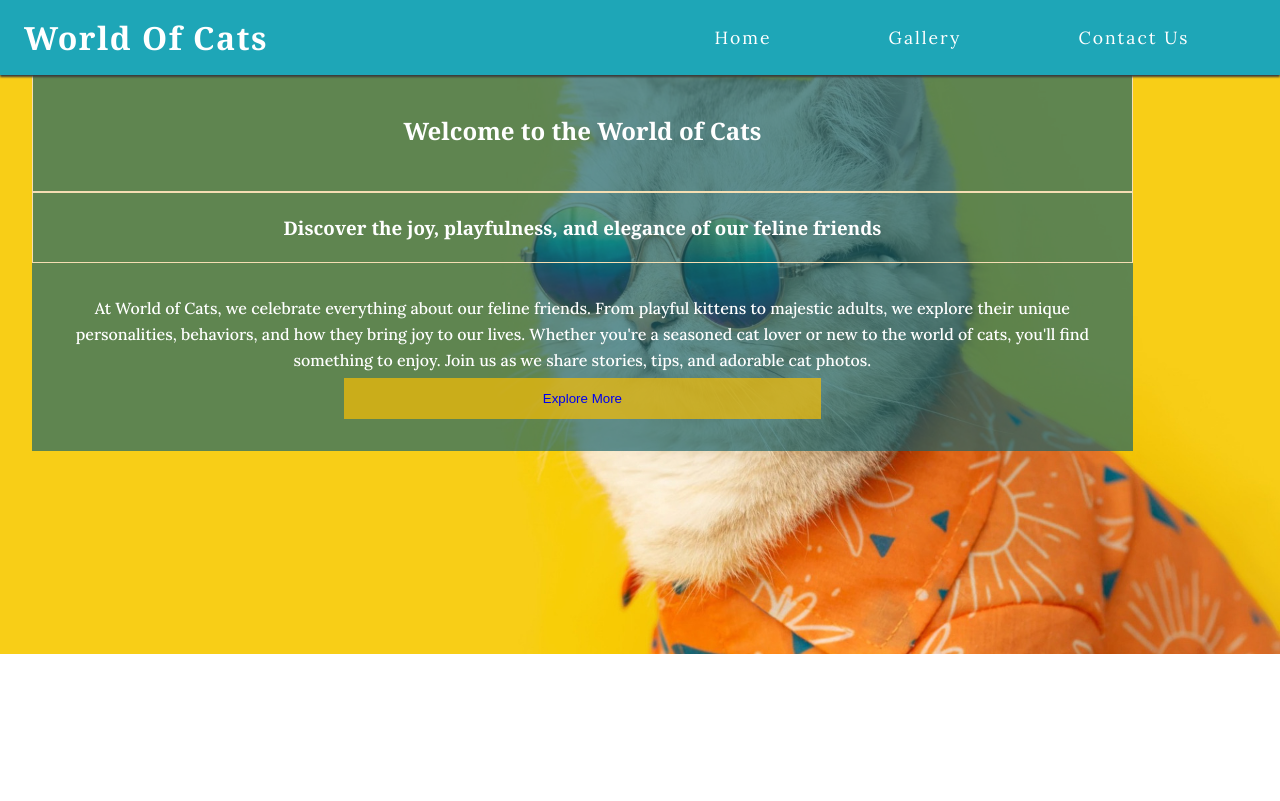
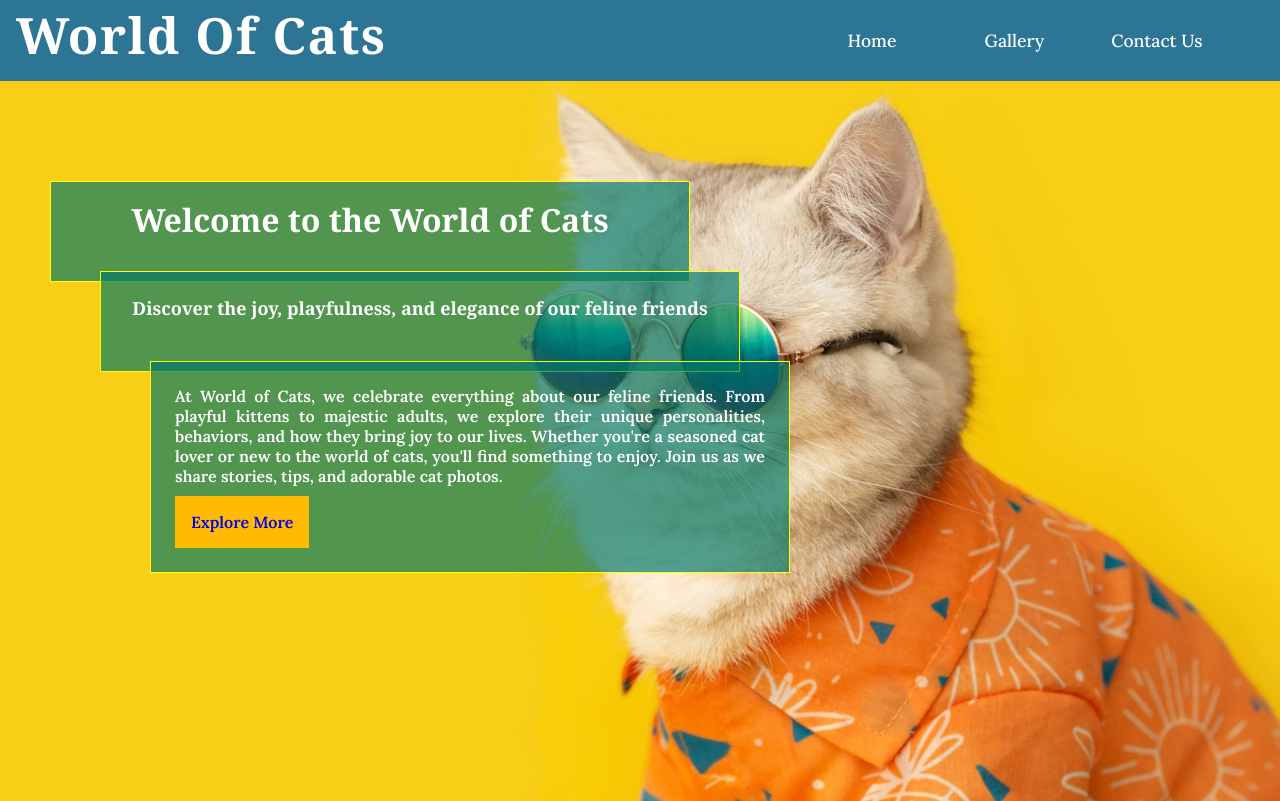
Before and after one commit to wafia7510/worldofcats, a plain HTML site: page index.html in a window 1280 px wide. Drawn offline with Linux system fonts and the light colour scheme.

Commit message:
updated the header and main tags and their elements and also added styling for them

```diff
--- a/assets/css/styles.css
+++ b/assets/css/styles.css
@@ -13,9 +13,6 @@ body {
     min-height: 100vh;
     display: flex;
     flex-direction: column;
-
-
-    /* Font styles*/
     font-family: "Lora", serif;
 }
 
@@ -25,38 +22,226 @@ h1, h2, h3 {
 
 /* Header */
 header {
-    position: fixed;
-    background-color: #1ea6b7;
+
+    background-color: #2d7594;
     padding: 0 1rem;
     width: 100%;
+
     box-shadow: 0 2px 2px #3a3a3a;
     display: flex;
     justify-content: space-between;
     align-items: center;
+
 }
 
 /* Name of Website styling */
-header>a {
+header>#logo {
     text-decoration: none;
+    width: fit-content;
+    height: 80px;
+
 }
-
-header #logo {
+header #logo-heading {
     color: #ffffff;
-    font-size: 200%;
+    font-size: 50px;
     letter-spacing: 1.5px;
 }
 
-/* Menu bar styling for mobile */
+/* Menu bar styling for large screens */
+
 .nav-toggle {
+    /*to hide the menu bar checkbox for large screens*/
     display: none;
 }
 
 .nav-toggle-label {
-    font-size: 2.5rem;
+     /*to hide the menu bar for large screens */
+  display: none;
 }
+/*nav links tag* for large screens*/
+header nav{
+    width: 40%;
+    padding: 1.5vw;
 
+}
+#menu{
+    list-style-type: none;
+    margin: 0;
+    padding: 0;
+
+    text-align: center;
+}
+#menu li{
+    display: inline-block;
+    width: 30%;
+    text-align: center;
+
+}
+#menu li a{
+    text-decoration: none;
+    color: #ffffff;
+    font-size: 110%;
+    display: block;
+    font-weight: 500;
+    padding: 10px 5px;
+
+
+}
+/*adding hover effects on the menu items*/
+#menu li a:hover{
+    background-color:#ffffff;
+    color: #0b8b8d;
+}
+/*main element styling*/
+main{
+    display: flex;
+    flex-direction: column;
+    flex-wrap: wrap;
+
+}
+/*first section hero styling */
+#hero-section{
+    /*adding background image*/
+    background: url("../images/koshka-kot-temnyi-ochki-rubashka-zheltyi-fon.jpg") no-repeat center center/cover;
+    width: 100%;
+    height: 90vh;
+    position: relative;
+    display: flex;
+    flex-direction: column;
+    align-items: center;
+
+}
+/*inside tags of hero-section elements h1, h3 and p styling*/
+#hero-section h1{
+    background-color: #00796bab;
+    color: white;
+    position: absolute;
+    width: 50%;
+    height: 14%;
+    padding: 1rem;
+    text-align: center;
+    top: 100px;
+    left: 50px;
+    font-size:xx-large;
+    border: 1px solid yellow;
+}
+#hero-section h3{
+    background-color: #00796bab;
+    color: white;
+    position: absolute;
+    width: 50%;
+    padding: 1.5rem;
+    height: 14%;
+    text-align: center;
+    top: 190px;
+    left: 100px;
+    font-size: large;
+    border: 1px solid yellow;
+    vertical-align:middle;
+}
+#hero-section p{
+    background-color: #00796bab;
+    color: white;
+    position: absolute;
+    width: 50%;
+    padding: 1.5rem;
+    border: 1px solid yellow;
+    font-weight: 600;
+    text-align: justify;
+    top: 280px;
+    left: 150px;
+}
+/*inside tag of anchor element styling*/
+#cta-button{
+    text-decoration: none;
+    background-color: rgb(255, 187, 0);
+    padding: 1rem;
+    display: inline-block;
+    margin-top: 10px;
+}
+#cta-button:hover{
+    background-color: yellow;
+    color: black;
+}
+/*Media query for mobile and tablet screens*/
+@media screen and (max-width: 767px){
+    header {
+
+
+        position: fixed;
+        z-index: 10;
+        display: flex;
+        align-items: center;
+
+    }
+    header>#logo {
+
+        height: fit-content;
+
+
+    }
+    header #logo-heading {
+
+        font-size: 5vw;
+        letter-spacing: 0.5px;
+    }
+    .nav-toggle {
+        display: none;
+    }
+
+    .nav-toggle-label {
+        font-size: 2.5rem;
+        display: block;
+
+    }
+    header nav{
+        width: 100%;
+        display: none;
+        border: 1px solid black;
+        position: absolute;
+        top: 51px;
+        left: 0;
+        background-color: #ffffff;
+
+    }
+    #menu{
+        list-style-type: none;
+        margin: 0;
+        padding: 0;
+
+        text-align: center;
+    }
+    #menu li{
+
+       display: block;
+       text-align: center;
+       width: 100%;
+
+
+    }
+    #menu li a{
+
+        color: #3a3a3a;
+        padding: 20px;
+
+    }
+    #menu li a:hover{
+        background-color: #2d7594;
+        color: #ffffff;
+    }
+    .nav-toggle:checked + .nav-toggle-label + nav {
+        display: block;
+
+    }
+
+    .nav-toggle-label i {
+        color: #ffffff;
+    }
+
+
+}
 /* Menu items styling */
-nav {
+/*nav {
     position: absolute;
     left: 0;
     top: 100%;
@@ -87,65 +272,82 @@ nav {
 
 #menu li a:hover {
     color: #f0f0f0;
-    background-color:  #1ea6b7;
-}
+    background-color: #1ea6b7;
+}*/
 
 /* Show menu when checkbox is checked */
-.nav-toggle:checked + .nav-toggle-label + nav {
+/*.nav-toggle:checked + .nav-toggle-label + nav {
     display: block;
     z-index: 200;
 }
 
 .nav-toggle-label i {
     color: #ffffff;
-}
+}*/
 
 /* Main element styling */
-main {
+/*main {
     flex: 1 0 auto;
     margin-top: 54px;
     width: 100%;
-    position: relative;
-    z-index: -12;
+    border: 1px solid black;
+
 }
+main h1{
+    border: 1px solid black;
+    margin-top: 100px;
+}
+main h1:hover{
+    background-color: brown;
+}*/
 
 /* Styling to add wallpaper for the content of the hero-content */
-#hero{
+/*#hero {
     height: 600px;
     width: 100%;
     background: url("../images/koshka-kot-temnyi-ochki-rubashka-zheltyi-fon.jpg") no-repeat center center/cover;
     position: relative;
+    z-index: -12;
+    border: 1px solid black;
+}*/
 
-}
-/* hero-content styling inside of hero section*/
-#hero-content{
+/* hero-content styling inside of hero section */
+/*#hero-content {
     position: absolute;
     top: 15px;
     left: 32px;
     width: 86vw;
     background-color: rgb(22 97 108 / 67%);
-    /*flex property added to control the flow of content of the hero section*/
     display: flex;
     flex-direction: column;
     justify-content: center;
     align-content: center;
+    z-index: 200;
 }
-/*styling added for h1, h3, p and button element*/
-#hero-content>h1 {
-  border: 1px solid wheat;
-   padding: 4%;
+#hero-content h1{
+    border: 2px solid wheat;
+    padding: 4%;
     text-align: center;
     color: #ffffff;
 }
-#hero-content>h3 {
+#hero-content h1:hover{
+    background-color: black;
+}
+/* Styling for h1, h3, p, and button elements */
+/*#hero-content >h1 {
+    border: 1px solid wheat;
+    padding: 4%;
+    text-align: center;
+    color: #ffffff;
+}
+
+#hero-content >h3 {
     border: 1px solid wheat;
     padding: 2%;
     text-align: center;
     color: #ffffff;
 }
-
-#hero-content>p {
-
+#hero-content >p {
     padding: 2rem;
     text-align: center;
     color: #ffffff;
@@ -153,34 +355,37 @@ main {
     font-weight: 500;
     font-size: 1rem;
 }
-/*button of hero content styling*/
-#cta-button{
-    background-color:rgba(247, 190, 5, 0.705);;
+
+p:hover{
+    background-color: tan;
+}*/
+
+/* Button of hero content styling */
+/*#cta-button {
+    background-color: rgba(247, 190, 5, 0.705);
     text-align: center;
     padding: 0.8rem;
     color: black;
-
+    text-decoration: none;
     border: none;
     margin-top: 5px;
-
+    display: inline-block;
     width: 46%;
 }
-#cta-button a{
-    text-decoration: none;
+
+#cta-button:hover {
+    background-color: #1ea6b7;
+    color: #ffffff;
 }
-#cta-button a:hover{
-    background-color: yellow
-}
-
+*/
 /* Media query for screen from tablet to large screen */
-@media screen and (min-width:768px) {
+/*@media screen and (min-width: 768px) {
     nav {
         display: block;
         position: relative;
         box-shadow: none;
-        width: fit-content;
         padding-right: 1rem;
-        background-color:  #1ea6b7;
+        background-color: #1ea6b7;
         width: 50%;
     }
 
@@ -192,7 +397,7 @@ main {
         align-items: center;
     }
 
-    #menu > li {
+    #menu>li {
         margin: 0 auto;
     }
 
@@ -214,5 +419,38 @@ main {
         font-size: 280%;
         margin: 0 0.5rem;
         line-height: 75px;
+    }*/
+    /* Main element styling */
+    /*main {
+        flex: 1 0 auto;
+        margin-top: 70px;
+        width: 100%;
+        position: relative;
+        z-index: -1;
+}
+main p:hover{
+    background-color: brown;
+}
+#hero-content {
+    position: absolute;
+    top: 110px;
+    left: 90px;
+    width: 86vw;
+
+    display: flex;
+    flex-direction: column;
+    justify-content: center;
+    align-content: center;
+}
+    #hero-content >h1 {
+        border: 1px solid wheat;
+        padding: 2%;
+        font-size: 2rem;
     }
-}
+    #hero-content h1:hover{
+      background-color: rgb(244, 255, 127);
+      color: #3a3a3a;
+
+    }
+
+}*/
--- a/index.html
+++ b/index.html
@@ -15,10 +15,11 @@
 
 <body>
     <!-- Start of Header tag -->
+
    <header>
-        <a href="index.html">
+        <a id="logo" href="index.html">
             <!-- Logo Heading -->
-            <h1 id="logo">World Of Cats</h1>
+            <h1 id="logo-heading">World Of Cats</h1>
         </a>
 
         <!-- Hidden checkbox for menu toggle -->
@@ -33,32 +34,27 @@
                 <li><a href="index.html" target="_blank" rel="noopener noreferrer">Home</a></li>
                 <li><a href="gallery.html" target="_blank" rel="noopener noreferrer">Gallery</a></li>
                 <li><a href="contact.html" target="_blank" rel="noopener noreferrer">Contact Us</a></li>
-
             </ul>
         </nav>
     </header>
     <!-- End of header tag -->
     <main>
-        <section id="hero">
-            <div id="hero-content">
+        <section id="hero-section">
             <h1>Welcome to the World of Cats</h1>
             <h3>Discover the joy, playfulness, and elegance of our feline friends</h3>
-
             <p>At World of Cats, we celebrate everything about our feline friends.
-                        From playful kittens to majestic adults,
-                         we explore their unique personalities,
+                    From playful kittens to majestic adults, we explore their unique personalities,
                     behaviors, and how they bring joy to our lives.
                     Whether you're a seasoned cat lover or new to the world of cats,
                     you'll find something to enjoy. Join us as we share stories,
                     tips, and adorable cat photos.<br>
-                           <button id="cta-button"><a href="index.html">Explore More</a>
-                        </button>
+                    <a id="cta-button" href="gallery.html" target="_blank">Explore More</a>
                 </p>
-            </div>
         </section>
     </main>
-    <footer></footer>
+
     <script src="https://kit.fontawesome.com/e16b95325d.js" crossorigin="anonymous"></script>
+
 </body>
 
 </html>
```
Also changed, not shown: gallery.html (added). Lines whose indentation alone changed are shown as unchanged.
